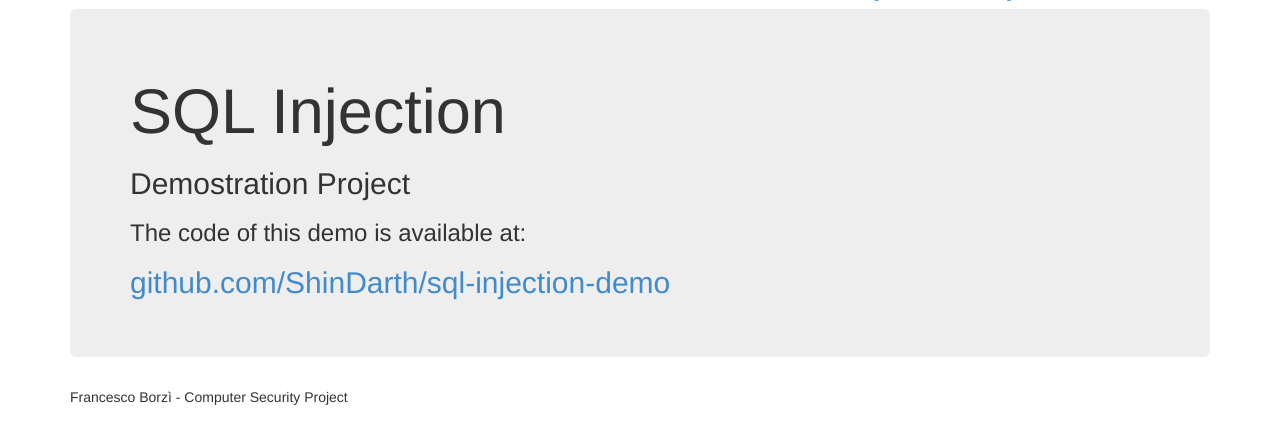
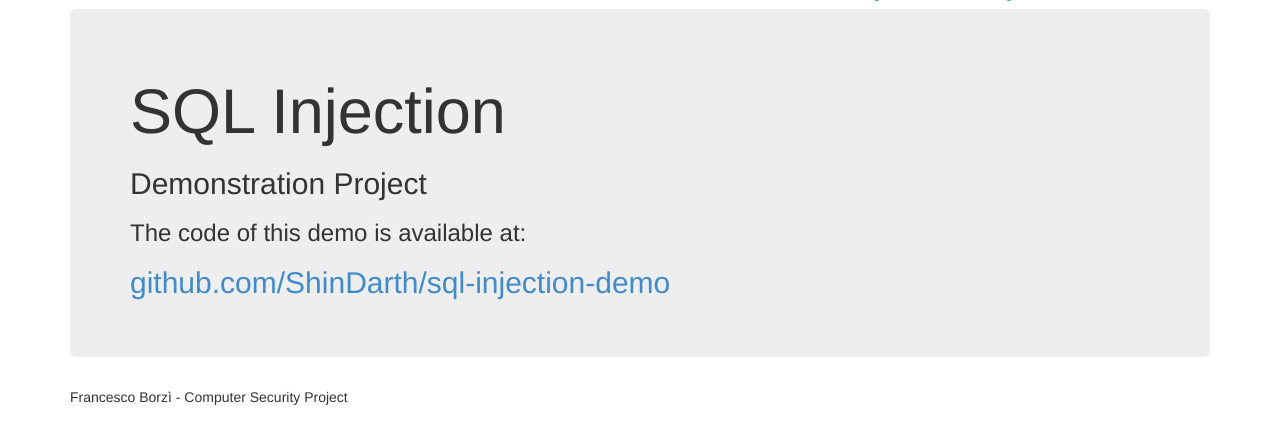
Before and after one commit to FrancescoBorzi/sql-injection-demo, a PHP site: page / in a window 1280 px wide. Shown: the part 47-487 px from the top of the page. Run offline with PHP 8.4, Linux system fonts and the light colour scheme; some libraries are stand-ins or nearby versions.

Commit message:
bad english

```diff
--- a/index.php
+++ b/index.php
@@ -52,7 +52,7 @@
 
       <div class="jumbotron">
         <h1>SQL Injection</h1>
-        <h2>Demostration Project</h2>
+        <h2>Demonstration Project</h2>
         <h3>The code of this demo is available at:</h3>
         <h2 class="hidden-xs"><a href="https://github.com/ShinDarth/sql-injection-demo">github.com/ShinDarth/sql-injection-demo</a></h2>
         <p class="lead visible-xs"><a href="https://github.com/ShinDarth/sql-injection-demo">github.com/ShinDarth/sql-injection-demo</a></p>
```
